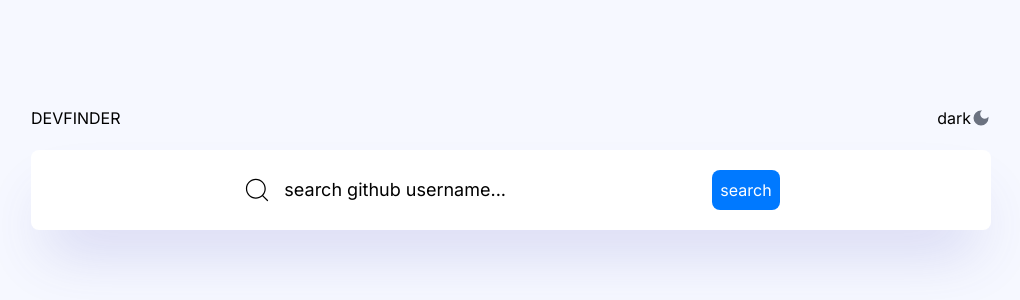
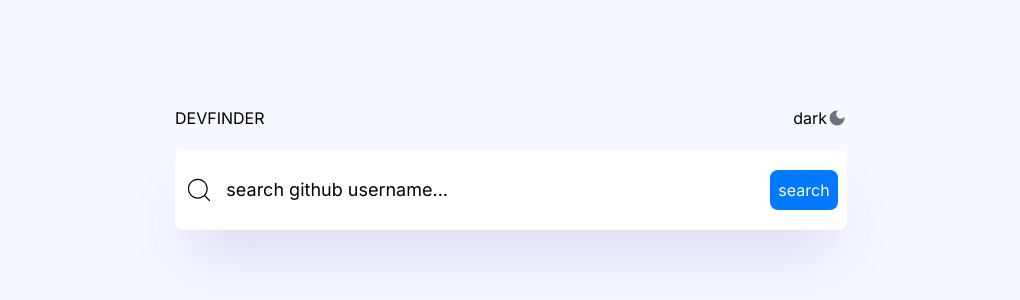
Before and after one commit to YilbertLuna/GitHub-user-search-app, a Next.js app: page / in a window 1280 px wide. Shown: the part 232-532 px from the top of the page, without its empty margins (129-1149 px from the left). Built offline with nearby package versions, Linux system fonts and the light colour scheme; no server answers.

Commit message:
responsive correction

```diff
--- a/tailwind.config.ts
+++ b/tailwind.config.ts
@@ -23,7 +23,7 @@ const config: Config = {
         'inputShadow': '0 35px 60px -15px rgba(70, 69, 187, 0.2)'
       },
       screens:{
-        'desktop': '1360px',
+        'desktop': '900px',
       }
     },
   },
```
